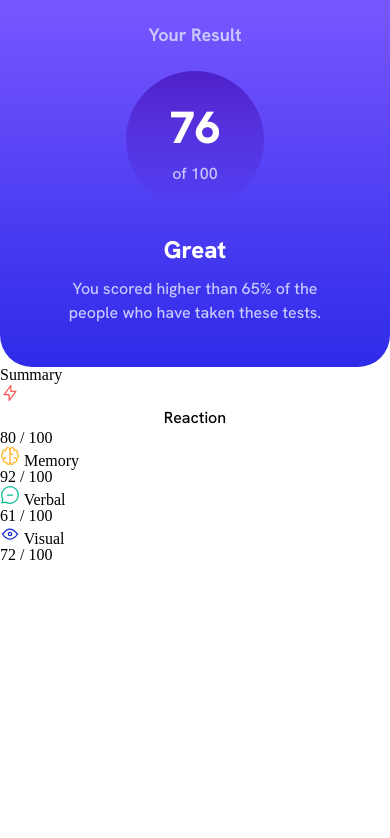
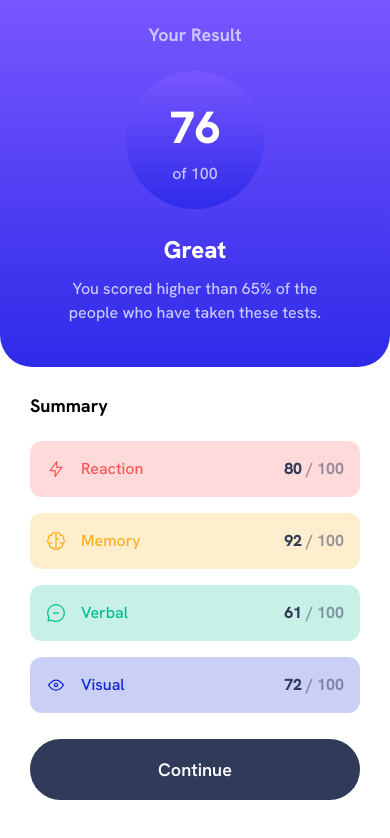
Before and after one commit to readj4vvat/FrDMentor, a plain HTML site: page results-summary-component-main/index.html in a window 390 px wide. Drawn offline with Linux system fonts and the light colour scheme.

Commit message:
finished mobile UI

```diff
--- a/results-summary-component-main/index.html
+++ b/results-summary-component-main/index.html
@@ -12,7 +12,7 @@
       href="./assets/images/favicon-32x32.png"
     />
 
-    <link rel="stylesheet" href="styles/main.min.css" />
+    <link rel="stylesheet" href="styles/main.css" />
 
     <title>Frontend Mentor | Results summary component</title>
   </head>
@@ -30,53 +30,62 @@
         </p>
       </div>
       <div class="card__col-2">
-        <div class="card__col-2__summary">Summary</div>
+        <h2 class="card__col-2__summary">Summary</h2>
         <div class="card__col-2__list">
-          <div class="card__col-2__status">
+          <div class="card__col-2__status card__col-2__status--reaction">
+            <div class="card__col-2__status__col-1">
               <img
                 src="./assets/images/icon-reaction.svg"
                 alt=""
                 class="card__col-2__status__icon"
               />
               <p class="card__col-2__status__name">Reaction</p>
-            <div class="card__col-2__score">
-              <span class="card__col-2__score__highlight">80</span> / 100
             </div>
+            <p class="card__col-2__status__col-2">
+              <span class="card__col-2__status__highlight">80</span> / 100
+            </p>
           </div>
-          <div class="card__col-2__status">
+          <div class="card__col-2__status card__col-2__status--memory">
+            <div class="card__col-2__status__col-1">
               <img
                 src="./assets/images/icon-memory.svg"
                 alt=""
                 class="card__col-2__status__icon"
               />
-            <span class="card__col-2__status__name">Memory</span>
-            <div class="card__col-2__score">
-              <span class="card__col-2__score__highlight">92</span> / 100
+              <p class="card__col-2__status__name">Memory</p>
             </div>
+            <p class="card__col-2__status__col-2">
+              <span class="card__col-2__status__highlight">92</span> / 100
+            </p>
           </div>
-          <div class="card__col-2__status">
+          <div class="card__col-2__status card__col-2__status--verbal">
+            <div class="card__col-2__status__col-1">
               <img
                 src="./assets/images/icon-verbal.svg"
                 alt=""
                 class="card__col-2__status__icon"
               />
-            <span class="card__col-2__status__name">Verbal</span>
-            <div class="card__col-2__score">
-              <span class="card__col-2__score__highlight">61</span> / 100
+              <p class="card__col-2__status__name">Verbal</p>
             </div>
+            <p class="card__col-2__status__col-2">
+              <span class="card__col-2__status__highlight">61</span> / 100
+            </p>
           </div>
-          <div class="card__col-2__status">
+          <div class="card__col-2__status card__col-2__status--visual">
+            <div class="card__col-2__status__col-1">
               <img
                 src="./assets/images/icon-visual.svg"
                 alt=""
                 class="card__col-2__status__icon"
               />
-            <span class="card__col-2__status__name">Visual</span>
-            <div class="card__col-2__score">
-              <span class="card__col-2__score__highlight">72</span> / 100
+              <p class="card__col-2__status__name">Visual</p>
+            </div>
+            <p class="card__col-2__status__col-2">
+              <span class="card__col-2__status__highlight">72</span> / 100
+            </p>
           </div>
         </div>
-        </div>
+        <button class="card__col-2__btn">Continue</button>
       </div>
     </div>
   </body>
--- a/results-summary-component-main/scss/base/_typography.scss
+++ b/results-summary-component-main/scss/base/_typography.scss
@@ -32,8 +32,12 @@ p {
   font-size: 1rem;
   font-weight: 500;
   line-height: 1.5;
-  text-align: center;
-  text-wrap: balance;
+}
+
+button {
+  font-family: "Hanken Grotesk";
+  font-size: 18px;
+  font-weight: 600;
 }
 
 @media only screen and (min-width: 48rem) {
--- a/results-summary-component-main/scss/main.scss
+++ b/results-summary-component-main/scss/main.scss
@@ -26,11 +26,7 @@
     &__score {
       width: 138px;
       height: 138px;
-      background: linear-gradient(
-        0deg,
-        colors.$persian-blue,
-        colors.$violet-blue-circle
-      );
+      background: colors.$gradient-bg;
       border-radius: 50%;
       display: flex;
       flex-direction: column;
@@ -54,6 +50,71 @@
     }
     &__p {
       color: colors.$light-lavender;
+      text-align: center;
+      text-wrap: balance;
+    }
+  }
+  &__col-2 {
+    padding: 1.875rem;
+    &__summary {
+      margin-bottom: 1.625rem;
+    }
+    &__status {
+      display: flex;
+      padding: 1rem;
+      align-items: center;
+      justify-content: space-between;
+      margin-bottom: 1rem;
+      border-radius: 0.75rem;
+      &--reaction {
+        background-color: colors.$light-red-bg;
+        .card__col-2__status__name {
+          color: colors.$light-red;
+        }
+      }
+      &--memory {
+        background-color: colors.$orangey-yellow-bg;
+        .card__col-2__status__name {
+          color: colors.$orangey-yellow;
+        }
+      }
+      &--verbal {
+        background-color: colors.$green-teal-bg;
+        .card__col-2__status__name {
+          color: colors.$green-teal;
+        }
+      }
+      &--visual {
+        background-color: colors.$cobalt-blue-bg;
+        .card__col-2__status__name {
+          color: colors.$cobalt-blue;
+        }
+      }
+
+      &__col-1 {
+        display: flex;
+        gap: 0.9375rem;
+      }
+      &__col-2 {
+        color: colors.$dark-gray-blue-alpha;
+        font-weight: 700;
+      }
+      &__highlight {
+        color: colors.$dark-gray-blue;
+        font-weight: 800;
+      }
+    }
+    &__btn {
+      margin-top: 0.625rem;
+      width: 100%;
+      border: none;
+      padding: 1.1875rem;
+      border-radius: 2rem;
+      background: colors.$button-bg;
+      color: colors.$white;
+      &:hover {
+        background: colors.$gradient-bg;
+      }
     }
   }
 }
--- a/results-summary-component-main/scss/utils/colors.scss
+++ b/results-summary-component-main/scss/utils/colors.scss
@@ -3,15 +3,27 @@ $light-red: hsl(0, 100%, 67%);
 $orangey-yellow: hsl(39, 100%, 56%);
 $green-teal: hsl(166, 100%, 37%);
 $cobalt-blue: hsl(234, 85%, 45%);
-
 // Gradients
 $light-slate-blue: hsl(252, 100%, 67%);
 $light-royal-blue: hsl(241, 81%, 54%);
 $violet-blue-circle: hsla(256, 72%, 46%, 1);
 $persian-blue: hsla(241, 72%, 46%, 0);
+$button-bg: hsl(224, 30%, 27%);
+
+//Background
+$light-red-bg: hsla(0, 100%, 67%, 0.221);
+$orangey-yellow-bg: hsla(39, 100%, 56%, 0.221);
+$green-teal-bg: hsla(166, 100%, 37%, 0.221);
+$cobalt-blue-bg: hsla(234, 85%, 45%, 0.221);
+$gradient-bg: linear-gradient(
+  180deg,
+  $light-slate-blue,
+  $light-royal-blue 100%
+);
 
 // neutral
 $white: hsl(0, 0%, 100%);
 $pale-blue: hsl(221, 100%, 96%);
 $light-lavender: hsl(241, 100%, 89%);
 $dark-gray-blue: hsl(224, 30%, 27%);
+$dark-gray-blue-alpha: hsla(224, 30%, 27%, 0.5);
```
Also changed, not shown: results-summary-component-main/styles/main.css, results-summary-component-main/styles/main.min.css, 2 other files. Lines whose indentation alone changed are shown as unchanged.
